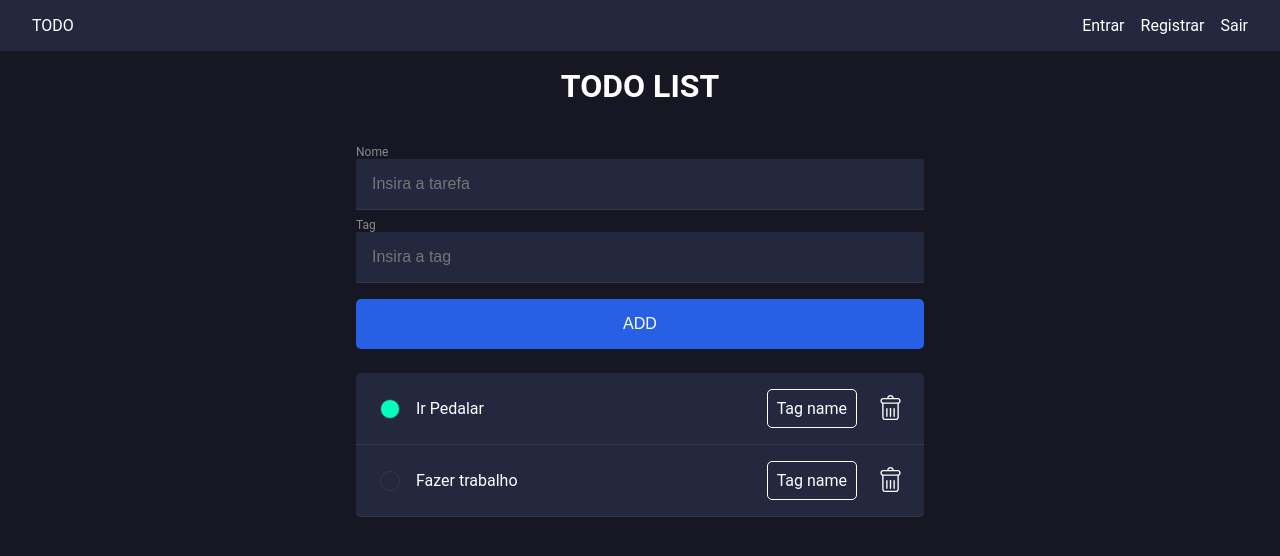
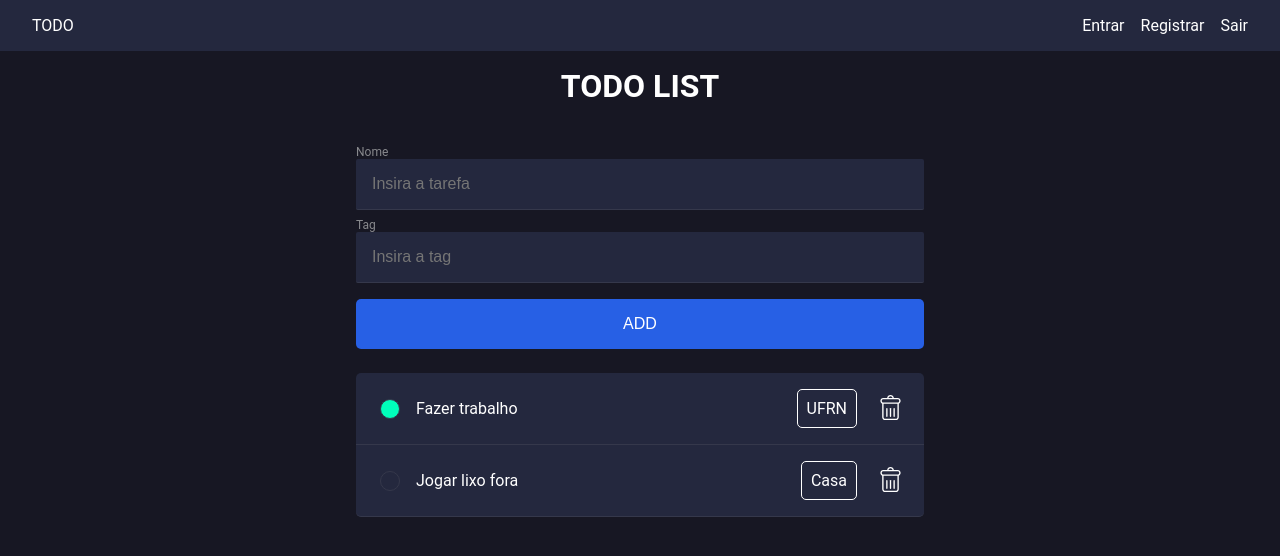
Before and after one commit to oscarkemuel/todo-frontend, a React (Vite) app: page / in a window 1280 px wide. Shown: the top 556 px of the page. Built offline with nearby package versions, Linux system fonts and the light colour scheme.

Commit message:
feat: começa a implementar todo dinamicos

```diff
--- a/src/pages/Todo/index.tsx
+++ b/src/pages/Todo/index.tsx
@@ -1,7 +1,63 @@
+import { useEffect, useState } from "react";
 import DeleteImg from "../../assets/images/delete.svg";
 import { Header } from "../../components/Header";
+// import { api } from "../../services/api";
+
+type Todo = {
+  id: Number;
+  checked: Boolean;
+  name: String;
+  tagName: String;
+}
+
+type TodoInput = {
+  name: String;
+  tag: String;
+}
+
+const data: Todo[] = [
+  {
+    id: 1,
+    checked: true,
+    name: 'Fazer trabalho',
+    tagName: 'UFRN'
+  },
+  {
+    id: 2,
+    checked: false,
+    name: 'Jogar lixo fora',
+    tagName: 'Casa'
+  },
+]
 
 export function Todo() {
+  const [todos, setTodos] = useState<Todo[]>([])
+
+  async function addTask(event: React.FormEvent<HTMLFormElement>){
+    event.preventDefault()
+
+    const formData = new FormData(event.currentTarget);
+
+    const data = {
+      name: formData.get('name'),
+      tag: formData.get('tag')
+    };
+
+    console.log(data);
+  }
+
+  async function getTodos(){
+    // await api
+    // .get('/tasks')
+    // .then((response) => setTodos(response.data))
+    // .catch((error) => console.log(error))
+    setTodos(data);
+  }
+
+  useEffect(() => {
+    getTodos();
+  }, [])
+
   return (
     <div className="container">
       <Header />
@@ -9,7 +65,7 @@ export function Todo() {
       <h1>TODO LIST</h1>
 
       <div className="content">
-        <form>
+        <form onSubmit={addTask}>
           <div className="controls">
             <div className="control">
               <label>Nome</label>
@@ -36,35 +92,24 @@ export function Todo() {
         </form>
 
         <div className="todos">
-          <div className="todo">
+          {todos.map((todo) => {
+            return (
+              <div className="todo" key={todo.id.toString()}>
               <div className="half-items todo-infos">
-              <button className="done checked"></button>
-              <p className="name">Ir Pedalar</p>
+                <button className={`done ${todo.checked ? 'checked' : ''}`}></button>
+                <p className="name">{todo.name}</p>
               </div>
               <div className="half-items">
                 <div className="tag">
-                <p> Tag name </p>
+                  <p> {todo.tagName} </p>
                 </div>
                 <button className="delete">
                   <img src={DeleteImg} alt="delete" />
                 </button>
               </div>
             </div>
-
-          <div className="todo">
-            <div className="half-items todo-infos">
-              <button className="done"></button>
-              <p className="name">Fazer trabalho</p>
-            </div>
-            <div className="half-items">
-              <div className="tag">
-                <p> Tag name </p>
-              </div>
-              <button className="delete">
-                <img src={DeleteImg} alt="delete" />
-              </button>
-            </div>
-          </div>
+            )
+          })}
         </div>
       </div>
     </div>
```
Also changed, not shown: 2 other files (tests, documents, lock files or other folders). Lines whose indentation alone changed are shown as unchanged.
